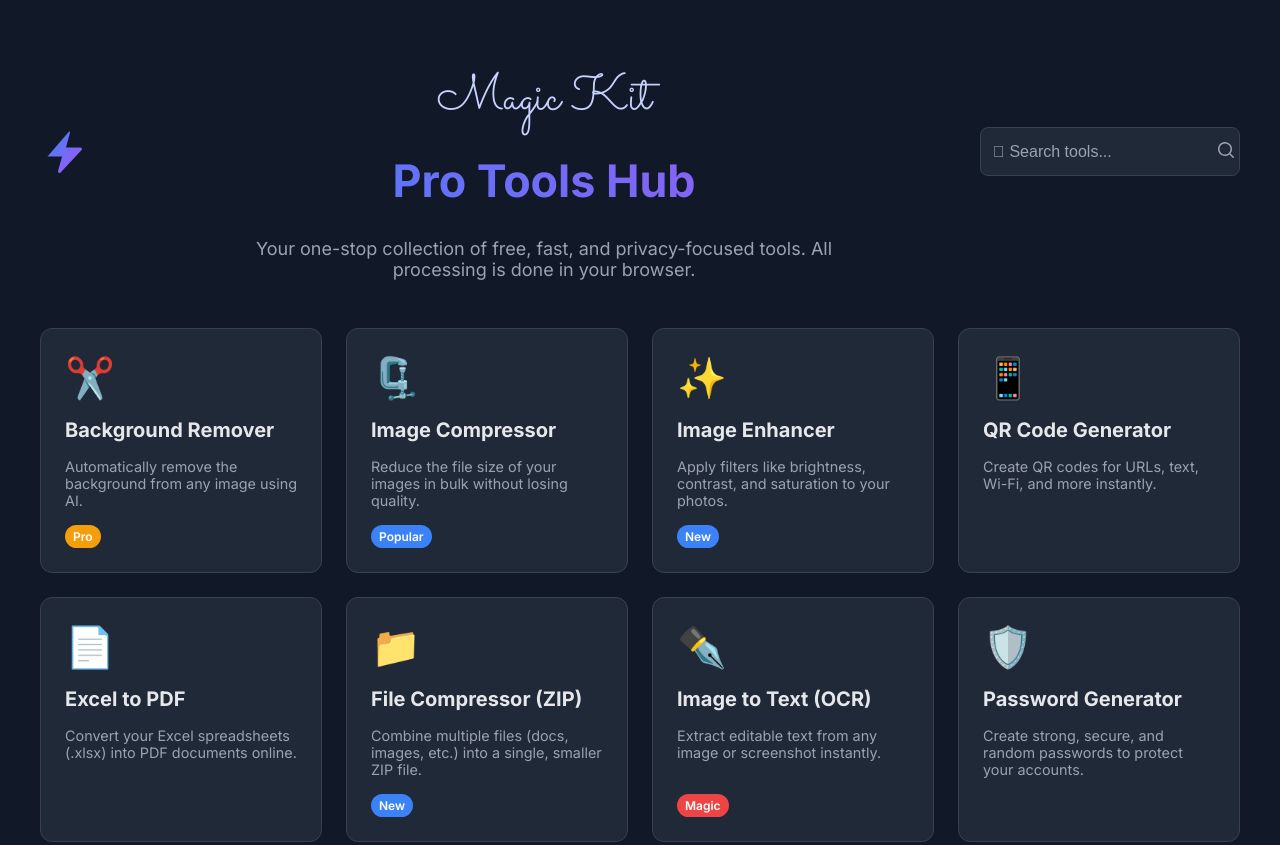
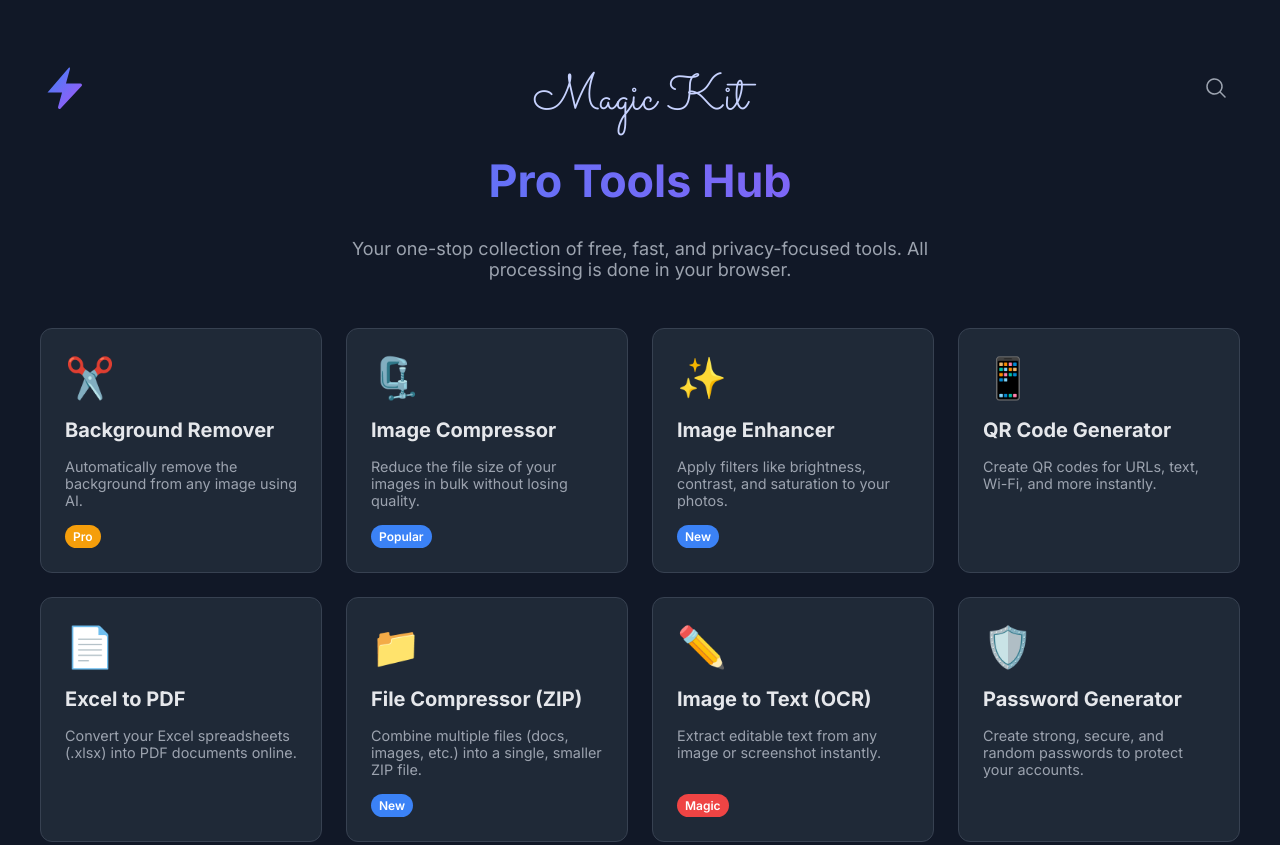
Before and after one commit to rdx0090/pro-tools-hub, a plain HTML site: page index.html in a window 1280 px wide. Shown: the top 845 px of the page. Drawn offline with Linux system fonts and the light colour scheme.

Commit message:
Update index.html

```diff
--- a/index.html
+++ b/index.html
@@ -3,7 +3,7 @@
 <head>
     <meta charset="UTF-8">
     <meta name="viewport" content="width=device-width, initial-scale=1.0">
-    <title>Magic Kit - Pro Tools Hub</title>
+    <title>Magic Kit - Pro Tools Hub</title> <!-- Title bhi update kar diya -->
     <meta name="description" content="A collection of free, fast, and private online tools including an image compressor, image enhancer, QR code generator, and more.">
 
     <!-- Original Google Font -->
@@ -41,15 +41,13 @@
         .site-header {
             position: relative;
             margin-bottom: 48px;
-            display: flex; /* Use flexbox for logo and search bar */
-            align-items: center; /* Vertically align items */
         }
-
         .logo-link {
-            position: relative; /* Remove absolute positioning */
+            position: absolute;
+            top: 0;
+            left: 0;
             width: 48px;
             height: 48px;
-            margin-right: 20px; /* Add some space between logo and header content */
         }
         .logo-svg {
             width: 100%;
@@ -75,7 +73,6 @@
         }
         header {
             text-align: center;
-            flex-grow: 1; /* Allow header to take up remaining space */
         }
         header h1 {
             font-size: 2.8rem;
@@ -90,46 +87,6 @@
             max-width: 600px;
             margin: 8px auto 0;
         }
-
-        /* Search Bar Styles */
-        .search-bar {
-            display: flex;
-            align-items: center;
-            background-color: var(--card-color);
-            border: 1px solid var(--border-color);
-            border-radius: 8px;
-            padding: 4px;  /* Reduced padding */
-            margin-left: auto; /* Push to the right */
-            width: 250px; /* Adjust width as needed */
-        }
-
-        .search-input {
-            background: none;
-            border: none;
-            color: var(--text-color);
-            font-size: 1rem;
-            padding: 8px;
-            flex-grow: 1;
-        }
-
-       /* Style the placeholder */
-        .search-input::placeholder {
-            color: var(--text-secondary);
-            font-style: normal; /* Make sure it's not italic */
-        }
-
-        .search-button {
-            background: none;
-            border: none;
-            color: var(--text-secondary);
-            cursor: pointer;
-            padding: 8px;
-        }
-
-        .search-button:hover {
-            color: var(--accent-color);
-        }
-
         .tools-grid {
             display: grid;
             grid-template-columns: repeat(auto-fill, minmax(280px, 1fr));
@@ -210,6 +167,40 @@
         .footer-links a:hover {
             color: var(--accent-color);
         }
+
+        /* --- NAYA CSS SEARCH ICON KE LIYE --- */
+        .search-icon-wrapper {
+            position: absolute;
+            top: 0; /* Vertically align with logo top */
+            right: 0; /* Align to the right of the site-header */
+            z-index: 10; /* Ensure it's clickable */
+        }
+        .search-btn-icon {
+            background-color: transparent;
+            border: none;
+            color: var(--text-secondary); /* Initial icon color */
+            cursor: pointer;
+            width: 48px;  /* Match logo dimensions for balance */
+            height: 48px; /* Match logo dimensions for balance */
+            padding: 12px; /* (48px button size - 24px icon size) / 2 */
+            box-sizing: border-box; /* Ensures padding is included in width/height */
+            border-radius: 50%; /* Rounded button look */
+            transition: color 0.2s ease, background-color 0.2s ease, transform 0.2s ease;
+            display: flex; /* For centering the SVG inside */
+            align-items: center;
+            justify-content: center;
+        }
+        .search-btn-icon svg {
+            display: block; /* Removes any extra space below SVG */
+            width: 24px; /* Actual size of the search icon */
+            height: 24px; /* Actual size of the search icon */
+        }
+        .search-btn-icon:hover {
+            color: var(--accent-color); /* Icon color on hover */
+            background-color: rgba(255, 255, 255, 0.08); /* Subtle background on hover */
+            transform: scale(1.05); /* Slight zoom effect on hover */
+        }
+
     </style>
 </head>
 <body>
@@ -229,22 +220,22 @@
                     <path fill-rule="evenodd" d="M14.615 1.595a.75.75 0 01.359.852L12.982 9.75h7.268a.75.75 0 01.548 1.262l-10.5 11.25a.75.75 0 01-1.272-.71l1.992-7.302H3.75a.75.T5 0 01-.548-1.262l10.5-11.25a.75.75 0 01.913-.143z" clip-rule="evenodd" />
                 </svg>
             </a>
+
+            <!-- NAYA SEARCH ICON HTML START -->
+            <div class="search-icon-wrapper">
+                <button class="search-btn-icon" aria-label="Search Tools" title="Search Tools">
+                    <svg xmlns="http://www.w3.org/2000/svg" viewBox="0 0 24 24" fill="currentColor">
+                        <path fill-rule="evenodd" d="M10.5 3.75a6.75 6.75 0 100 13.5 6.75 6.75 0 000-13.5zM2.25 10.5a8.25 8.25 0 1114.59 5.28l4.69 4.69a.75.75 0 11-1.06 1.06l-4.69-4.69A8.25 8.25 0 012.25 10.5z" clip-rule="evenodd" />
+                    </svg>
+                </button>
+            </div>
+            <!-- NAYA SEARCH ICON HTML END -->
+
             <header>
                 <h2 class="magic-kit-title">Magic Kit</h2>
                 <h1>Pro Tools Hub</h1>
                 <p>Your one-stop collection of free, fast, and privacy-focused tools. All processing is done in your browser.</p>
             </header>
-
-            <!-- Search Bar -->
-            <div class="search-bar">
-                <input type="text" class="search-input" placeholder=" Search tools..." id="searchInput">
-                <button class="search-button">
-                    <svg xmlns="http://www.w3.org/2000/svg" viewBox="0 0 20 20" fill="currentColor" width="20" height="20">
-                        <path fill-rule="evenodd" d="M9 3.5a5.5 5.5 0 100 11 5.5 5.5 0 000-11zM2 9a7 7 0 1112.452 4.391l3.328 3.329a.75.75 0 11-1.06 1.06l-3.329-3.328A7 7 0 012 9z" clip-rule="evenodd" />
-                    </svg>
-                </button>
-            </div>
-
         </div>
 
         <main>
@@ -287,7 +278,7 @@
 
                 <!-- NAYE TOOLS YAHAN ADD KIYE HAIN -->
                 <a href="image-to-text.html" class="tool-card">
-                    <div class="icon">✒️</div>
+                    <div class="icon">✏️</div>
                     <h2>Image to Text (OCR)</h2>
                     <p>Extract editable text from any image or screenshot instantly.</p>
                     <span class="tag" style="background-color: #ef4444;">Magic</span>
```
